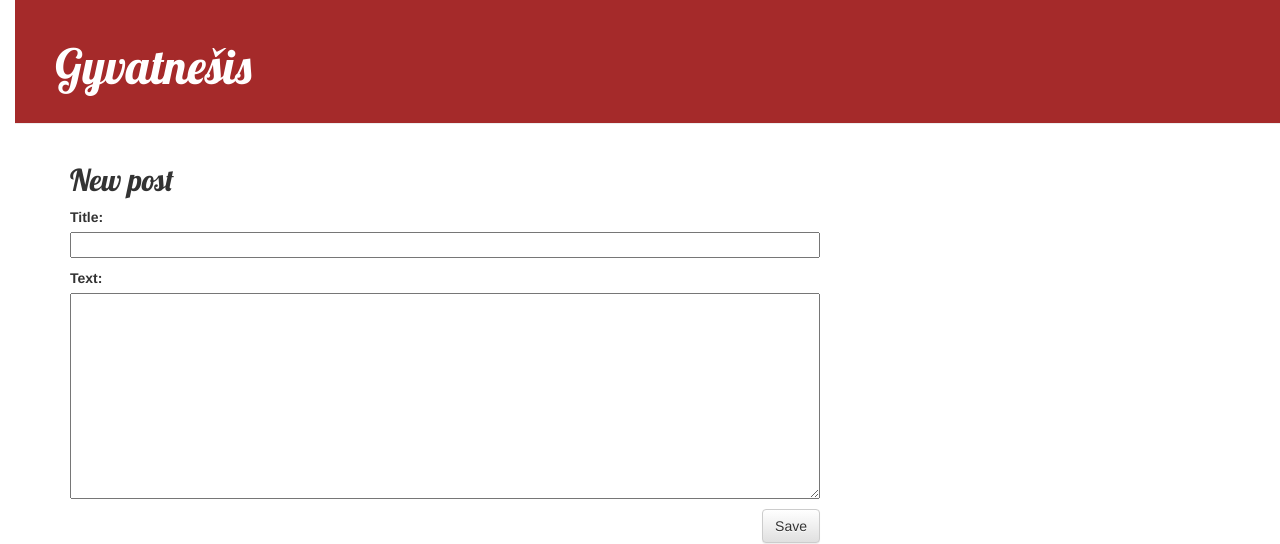
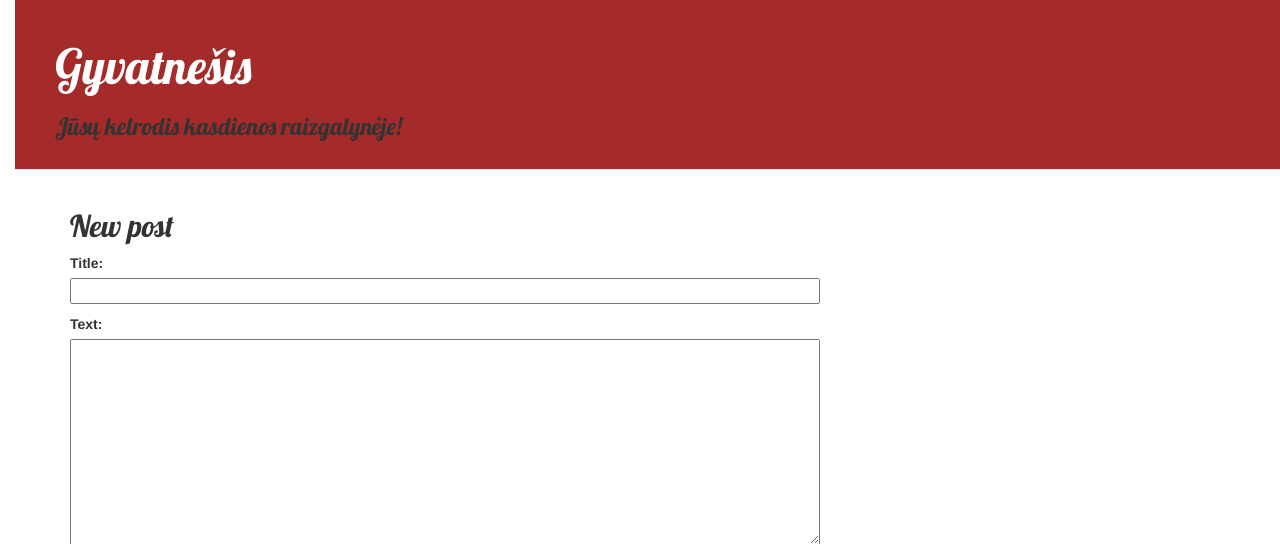
Before and after one commit to ananekonda/my-first-blog, a Django app: page /post/new/ in a window 1280 px wide. Shown: the top 544 px of the page. Run offline with Django 3.2, Linux system fonts and the light colour scheme; some libraries are stand-ins or nearby versions.

Commit message:
Added subheader.

```diff
--- a/blog/templates/blog/base.html
+++ b/blog/templates/blog/base.html
@@ -13,6 +13,7 @@
             <a href="{% url 'post_new' %}" class="top-menu"><span class="glyphicon glyphicon-plus"></span></a>
           {% endif %}
             <h1><a href="/">Gyvatnešis</a></h1>
+            <h3>Jūsų kelrodis kasdienos raizgalynėje!</h3>
         </div>
         <div class="content container">
             <div class="row">
```
